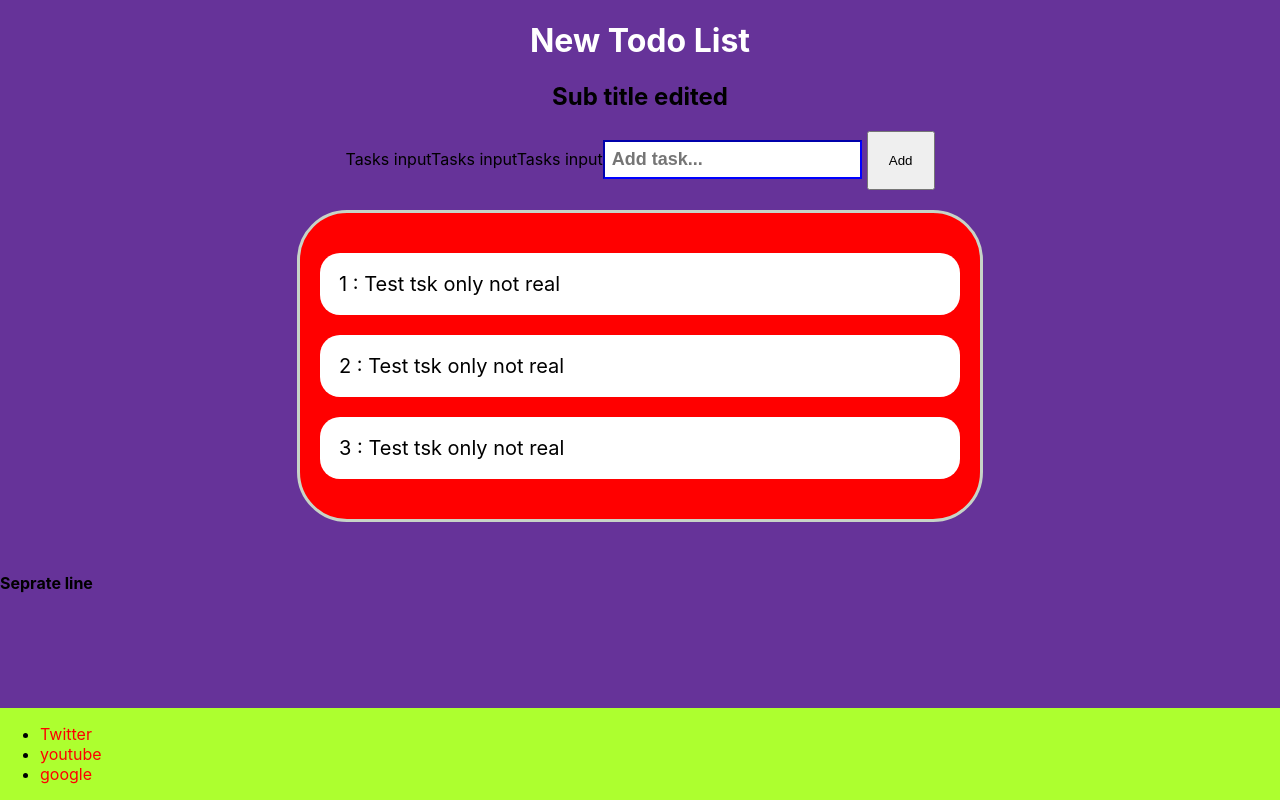
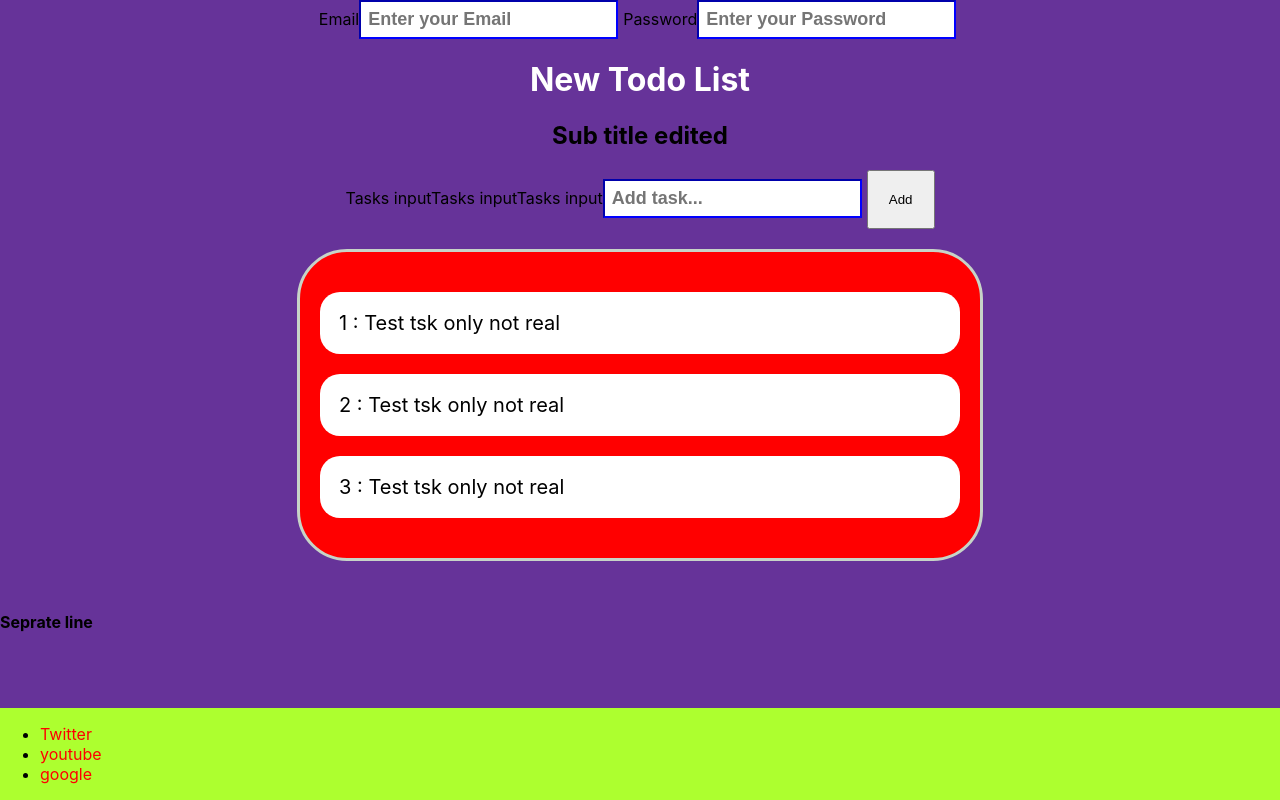
Before and after one commit to AhmadMBahattab/my-app, a React (Create React App) app: page / in a window 1280 px wide. Built offline with nearby package versions, Linux system fonts and the light colour scheme.

Commit message:
Created simple form.

```diff
--- a/src/App.js
+++ b/src/App.js
@@ -21,6 +21,13 @@ function App() {
   return (
     <div className="HomeContainer">
       <div className="App">
+        <form>
+          <label>Email</label>
+          <input placeholder="Enter your Email" name="Email" />
+          <label>Password</label>
+          <input placeholder="Enter your Password" name="Password" />
+        </form>
+
         <h1 style={{ color: "white" }}>New Todo List</h1>
         <h2>Sub title edited </h2>
 
```
Also changed, not shown: 2 other files (tests, documents, lock files or other folders).
